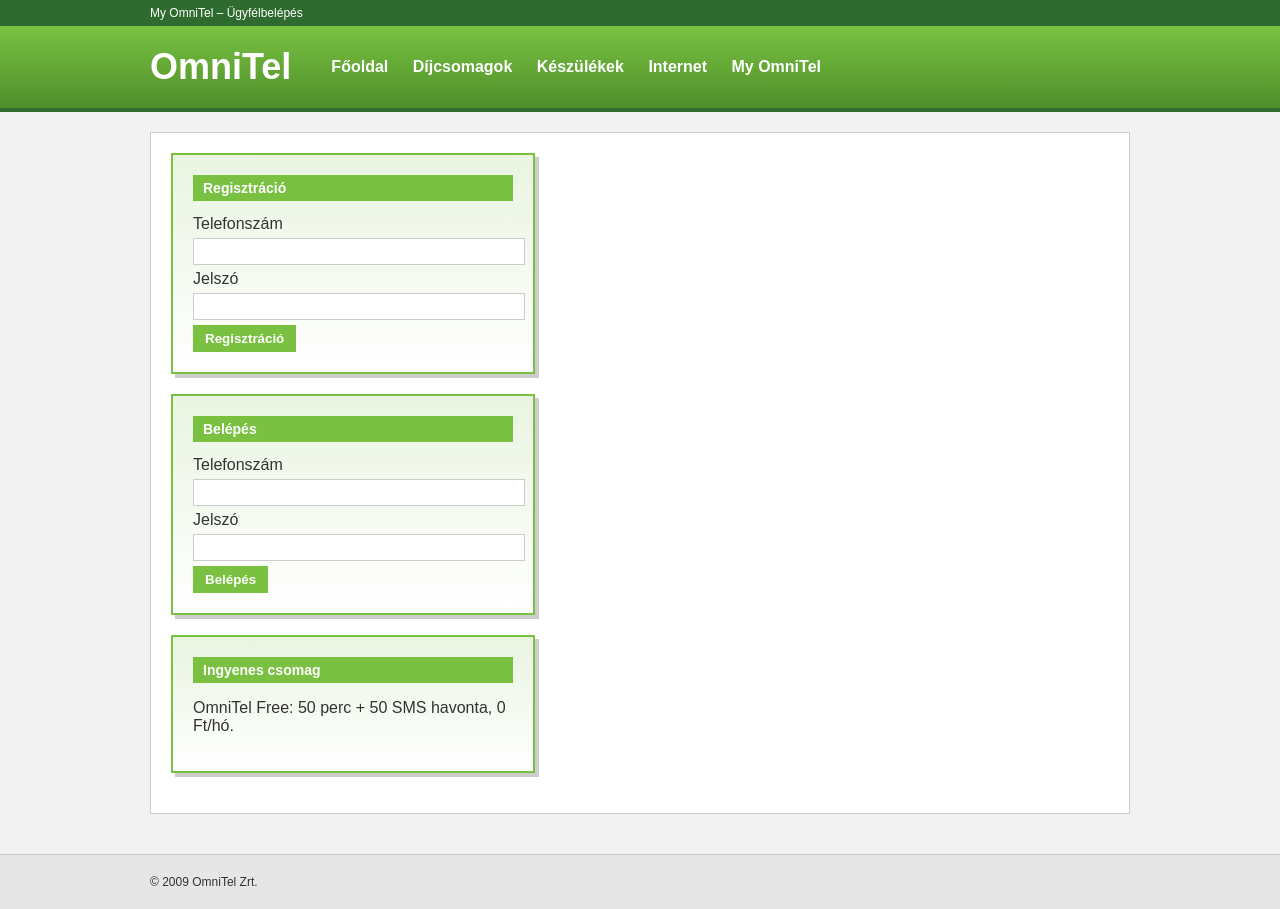
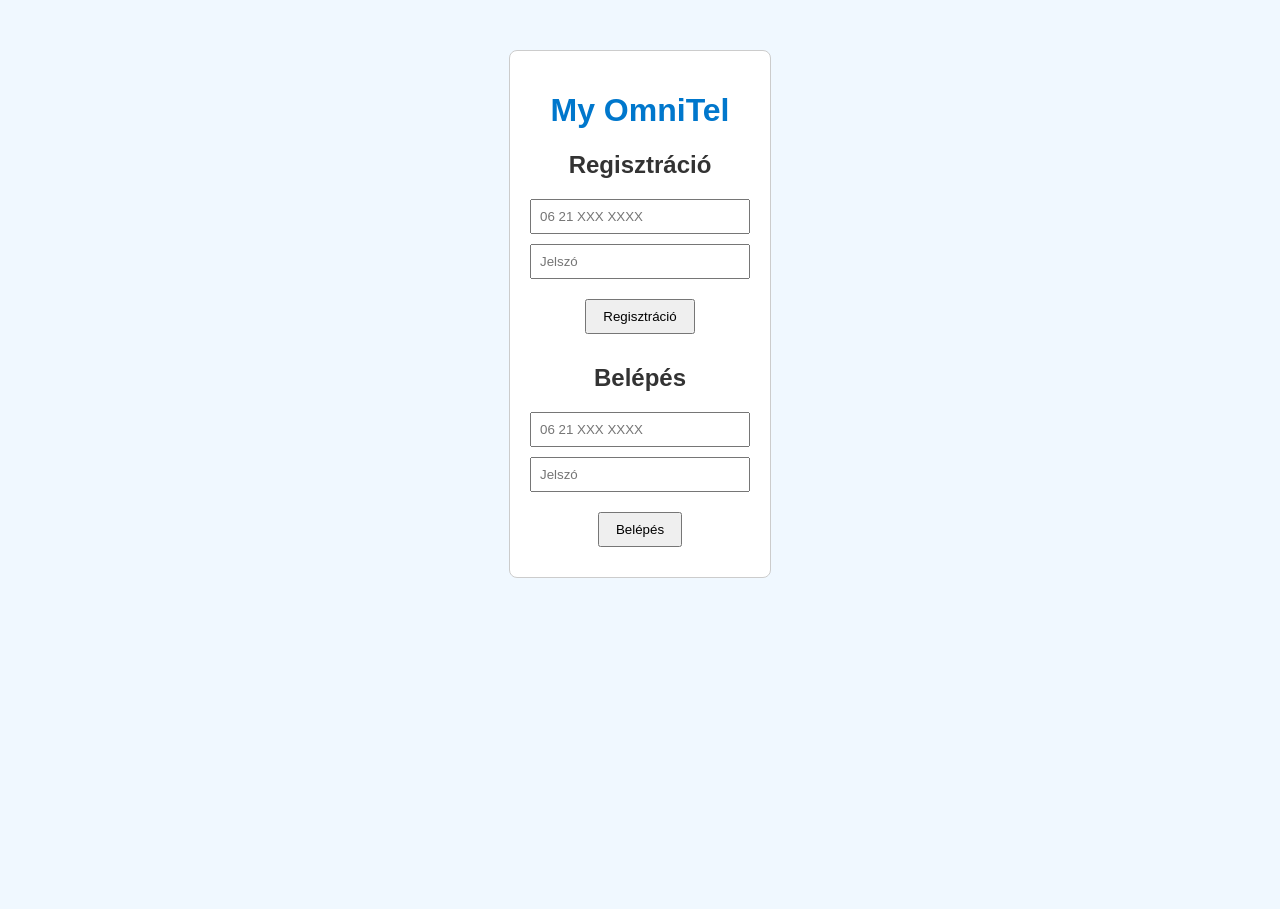
Before and after one commit to puspus-dev/omnitel-web, a plain HTML site: page myomnitel.html in a window 1280 px wide. After the commit the page ends 800 px from the top, so only its background shows below. Drawn offline with Linux system fonts and the light colour scheme.

Commit message:
MyOmniTel belépés csak 06 21-es számmal

```diff
--- a/myomnitel.html
+++ b/myomnitel.html
@@ -2,124 +2,85 @@
 <html lang="hu">
 <head>
 <meta charset="UTF-8">
-<title>My OmniTel</title>
+<title>My OmniTel Belépés / Regisztráció</title>
 <link rel="stylesheet" href="assets/css/style.css">
 <style>
-  /* Retro 2009 login panel */
-  .login-panel {
-    border: 2px solid #7ac142;
-    background: linear-gradient(#e9f4e1,#ffffff);
-    padding: 20px;
-    width: 320px;
-    margin-bottom: 20px;
-    box-shadow: 4px 4px 0 #ccc;
-  }
-  .login-panel h3 {
-    margin-top: 0;
-    background: #7ac142;
-    color: #fff;
-    padding: 5px 10px;
-    font-size: 14px;
-  }
-  .login-panel input {
-    width: 100%;
-    padding: 5px;
-    margin: 5px 0;
-    border: 1px solid #ccc;
-  }
-  .login-panel button {
-    background: #7ac142;
-    border: none;
-    padding: 6px 12px;
-    color: #fff;
-    font-weight: bold;
-    cursor: pointer;
-  }
-  .login-panel button:hover {
-    background: #4e8f2a;
-  }
-  .login-success{color:green;margin-top:10px;font-size:13px}
-  .login-error{color:red;margin-top:10px;font-size:13px}
+body { font-family: Arial, sans-serif; background-color: #f0f8ff; text-align: center; padding-top: 50px; }
+input { display: block; margin: 10px auto; padding: 8px; width: 200px; }
+button { padding: 8px 16px; margin: 10px; cursor: pointer; }
+.container { display: inline-block; padding: 20px; border: 1px solid #ccc; border-radius: 8px; background-color: #fff; }
+h1 { color: #0077cc; }
 </style>
+</head>
+<body>
+<div class="container">
+<h1>My OmniTel</h1>
+<h2>Regisztráció</h2>
+<input type="text" id="reg-phone" placeholder="06 21 XXX XXXX">
+<input type="password" id="reg-password" placeholder="Jelszó">
+<button onclick="registerUser()">Regisztráció</button>
+
+
+<h2>Belépés</h2>
+<input type="text" id="login-phone" placeholder="06 21 XXX XXXX">
+<input type="password" id="login-password" placeholder="Jelszó">
+<button onclick="loginUser()">Belépés</button>
+</div>
+
+
 <script>
-let users = JSON.parse(localStorage.getItem('users') || '{}');
+// Telefon validáció: csak 06 21-es szám
+function validatePhoneNumber(phone) {
+const regex = /^06\s?21\d{6,7}$/;
+return regex.test(phone);
+}
+
 
 function registerUser() {
-  const phone = document.getElementById('reg-phone').value;
-  const pass = document.getElementById('reg-pass').value;
-  const msg = document.getElementById('reg-msg');
-  if(phone && pass){
-    if(users[phone]){
-      msg.textContent = 'Ez a telefonszám már regisztrált.';
-      msg.className='login-error';
-    } else {
-      users[phone] = pass;
-      localStorage.setItem('users', JSON.stringify(users));
-      localStorage.setItem('currentUser', phone);
-      localStorage.setItem('userPackage', 'OmniTel Free'); // default Free csomag
-      msg.textContent = 'Sikeres regisztráció! Átirányítás a dashboardra…';
-      msg.className='login-success';
-      setTimeout(()=>{ window.location.href='dashboard.html'; }, 1000);
-    }
-  }
+const phoneInput = document.getElementById('reg-phone').value.trim();
+const passwordInput = document.getElementById('reg-password').value;
+
+
+if (!validatePhoneNumber(phoneInput)) {
+alert('Csak 06 21-gyel kezdődő telefonszám regisztrálható!');
+return;
 }
 
+
+let users = JSON.parse(localStorage.getItem('users') || '{}');
+if (users[phoneInput]) {
+alert('Ez a szám már regisztrálva van!');
+return;
+}
+
+
+users[phoneInput] = { password: passwordInput };
+localStorage.setItem('users', JSON.stringify(users));
+alert('Sikeres regisztráció! Most bejelentkezhetsz.');
+}
+
+
 function loginUser() {
-  const phone = document.getElementById('login-phone').value;
-  const pass = document.getElementById('login-pass').value;
-  const msg = document.getElementById('login-msg');
-  if(users[phone] && users[phone]===pass){
-    localStorage.setItem('currentUser', phone);
-    if(!localStorage.getItem('userPackage')) localStorage.setItem('userPackage', 'OmniTel Free');
-    msg.textContent='Sikeres belépés! Átirányítás a dashboardra…';
-    msg.className='login-success';
-    setTimeout(()=>{ window.location.href='dashboard.html'; }, 1000);
-  } else {
-    msg.textContent='Hibás telefonszám vagy jelszó.';
-    msg.className='login-error';
-  }
+const phoneInput = document.getElementById('login-phone').value.trim();
+const passwordInput = document.getElementById('login-password').value;
+
+
+if (!validatePhoneNumber(phoneInput)) {
+alert('Csak 06 21-gyel kezdődő telefonszám fogadható el!');
+return;
+}
+
+
+let users = JSON.parse(localStorage.getItem('users') || '{}');
+if (!users[phoneInput] || users[phoneInput].password !== passwordInput) {
+alert('Hibás telefonszám vagy jelszó!');
+return;
+}
+
+
+localStorage.setItem('currentUser', phoneInput);
+window.location.href = 'dashboard.html';
 }
 </script>
-</head>
-<body>
-<div class="topbar"><div class="inner">My OmniTel – Ügyfélbelépés</div></div>
-<div class="header">
-  <div class="inner">
-    <div class="logo">OmniTel</div>
-    <nav>
-      <a href="index.html">Főoldal</a>
-      <a href="dijcsomagok.html">Díjcsomagok</a>
-      <a href="keszulekek.html">Készülékek</a>
-      <a href="internet.html">Internet</a>
-      <a href="myomnitel.html">My OmniTel</a>
-    </nav>
-  </div>
-</div>
-
-<div class="main"><div class="content">
-
-<div class="login-panel">
-<h3>Regisztráció</h3>
-<label>Telefonszám</label><input type="text" id="reg-phone">
-<label>Jelszó</label><input type="password" id="reg-pass">
-<button onclick="registerUser()">Regisztráció</button>
-<div id="reg-msg"></div>
-</div>
-
-<div class="login-panel">
-<h3>Belépés</h3>
-<label>Telefonszám</label><input type="text" id="login-phone">
-<label>Jelszó</label><input type="password" id="login-pass">
-<button onclick="loginUser()">Belépés</button>
-<div id="login-msg"></div>
-</div>
-
-<div class="login-panel">
-<h3>Ingyenes csomag</h3>
-<p>OmniTel Free: 50 perc + 50 SMS havonta, 0 Ft/hó.</p>
-</div>
-
-</div></div>
-<footer><div class="inner">© 2009 OmniTel Zrt.</div></footer>
 </body>
 </html>
```
